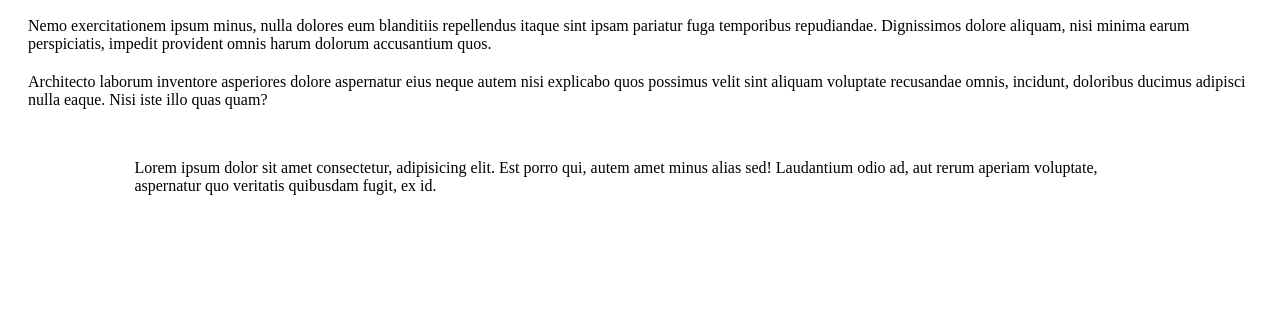
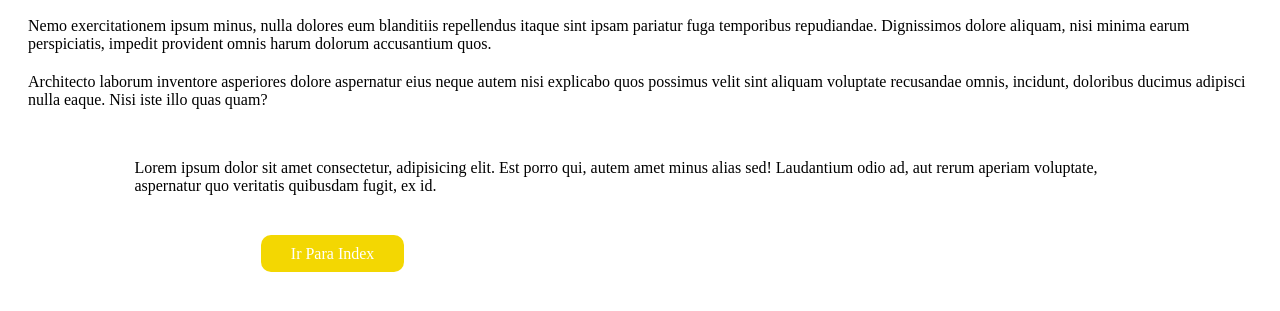
Before and after one commit to santana-025/AprendendoCSS, a plain HTML site: page margin.html in a window 1280 px wide. Shown: the part 119-430 px from the top of the page. Drawn offline with Linux system fonts and the light colour scheme.

Commit message:
Pading + Criando Botão

```diff
--- a/css/margin.css
+++ b/css/margin.css
@@ -5,7 +5,19 @@ p {
     margin-right: 20px;
 }
 
-.diferente {
-    right: 500px;
-    background-color: brown;
+.botao {
+    margin: 20%;
+    border-radius: 10px;
+    padding-top: 10px;
+    padding-left: 30px;
+    padding-right: 30px;
+    padding-bottom: 10px;
+    background-color: rgb(243, 215, 2);
+    color: white;
+    text-decoration: none;
 }
+
+.botao:hover {
+    background-color: chartreuse;
+    color: black;
+}
--- a/margin.html
+++ b/margin.html
@@ -23,6 +23,9 @@
     <p style="margin: 50px 10% 50px 10%;"> Lorem ipsum dolor sit amet consectetur, adipisicing elit. Est porro qui,
         autem amet minus
         alias sed! Laudantium odio ad, aut rerum aperiam voluptate, aspernatur quo veritatis quibusdam fugit, ex id.</p>
+
+    <a class="botao" href="index.html">Ir Para Index</a>
+
 </body>
 
 </html>
```
